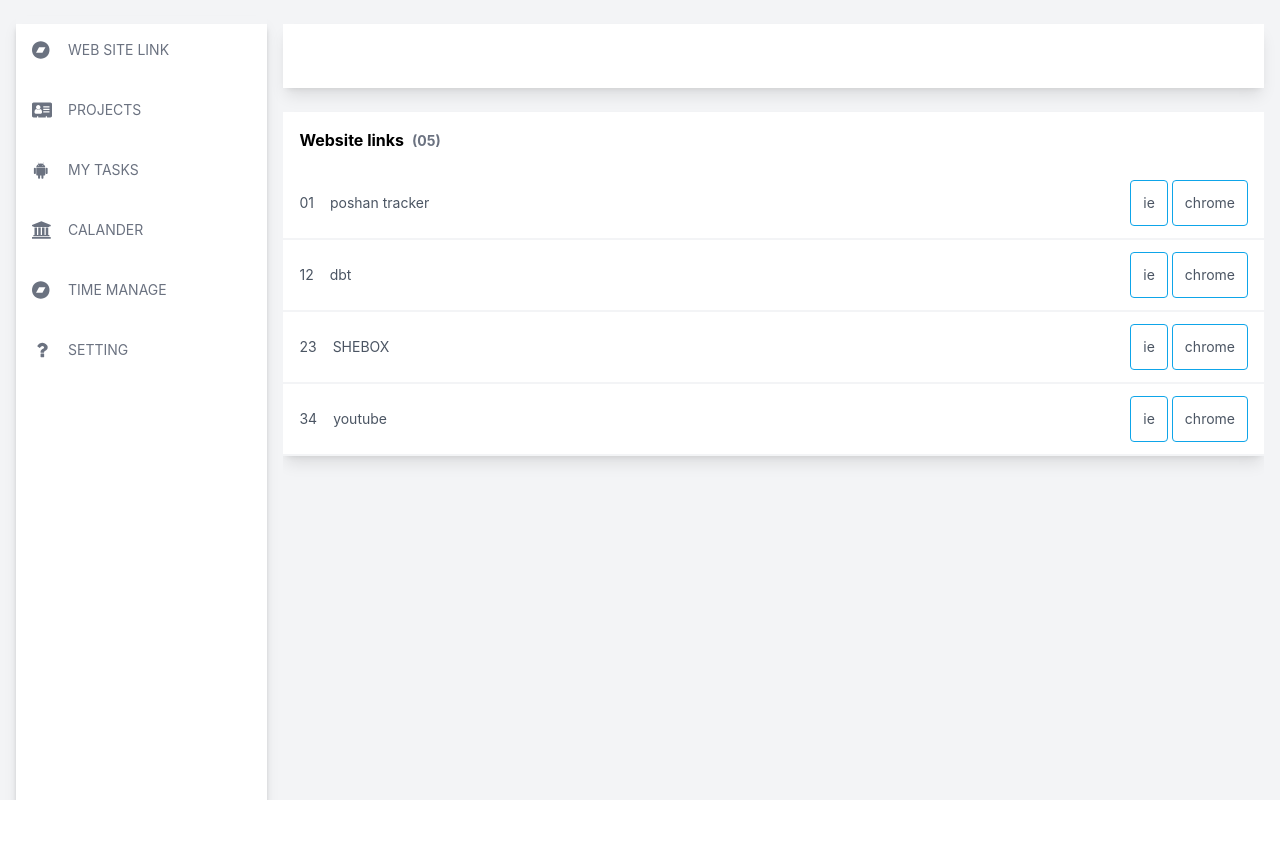
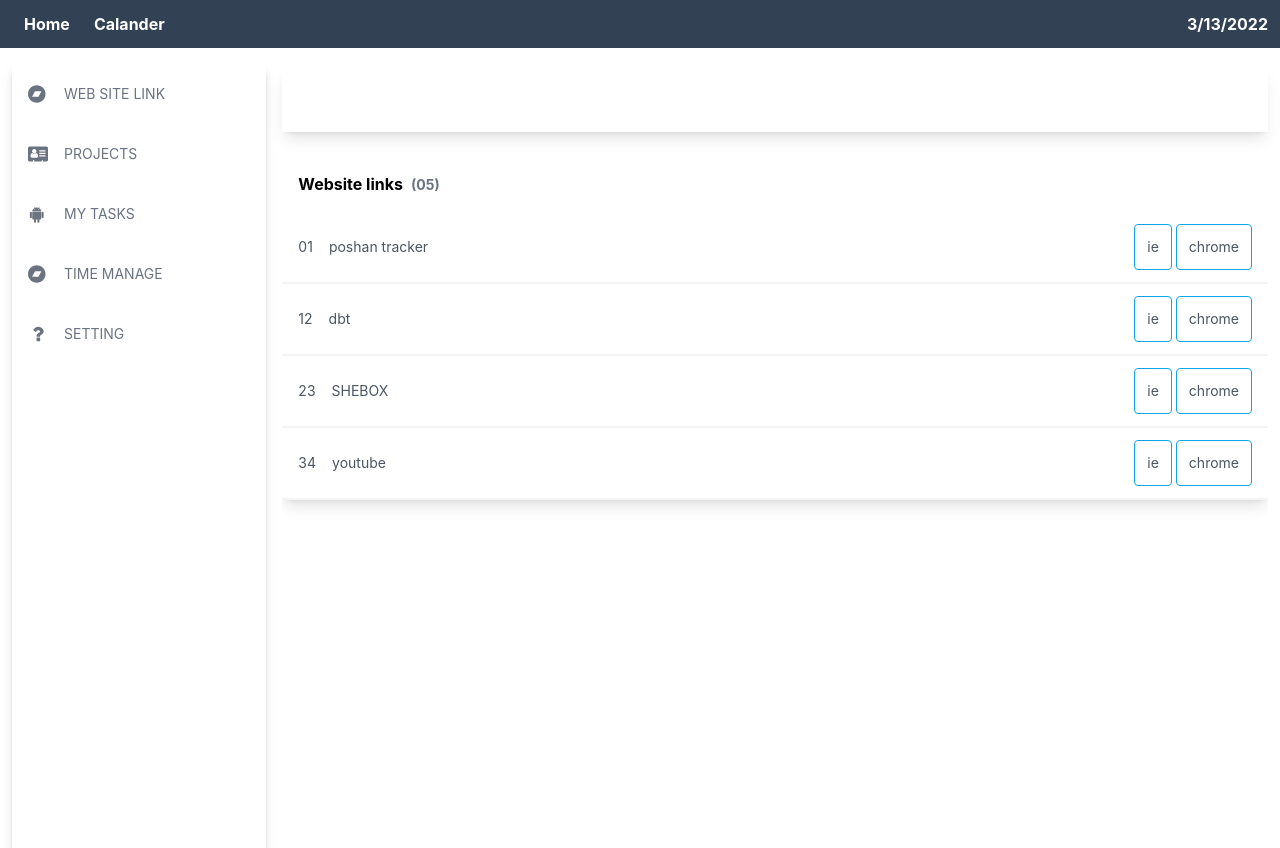
Before and after one commit to 4mit/linkify, a Next.js app: page / in a window 1280 px wide. Before the commit the page ends 800 px from the top, so only its background shows below. Built offline with nearby package versions, Linux system fonts and the light colour scheme.

Commit message:
theme improvements
theme improvements

```diff
--- a/package.json
+++ b/package.json
@@ -10,8 +10,10 @@
   },
   "dependencies": {
     "@svgr/webpack": "5.5.0",
+    "moment": "^2.29.1",
     "next": "12.1.0",
     "react": "17.0.2",
+    "react-big-calendar": "^0.39.3",
     "react-dom": "17.0.2"
   },
   "devDependencies": {
--- a/pages/_app.js
+++ b/pages/_app.js
@@ -1,7 +1,12 @@
-import '../styles/globals.css'
+import "../styles/globals.css";
+import Layout from "./components/layout";
 
 function MyApp({ Component, pageProps }) {
-  return <Component {...pageProps} />
+  return (
+    <Layout>
+      <Component {...pageProps} />
+    </Layout>
+  );
 }
 
-export default MyApp
+export default MyApp;
--- /dev/null
+++ b/pages/calander.js
@@ -0,0 +1,10 @@
+import MyCalander from "./components/calander/index";
+function Calander() {
+  return (
+    <div>
+      <MyCalander />
+    </div>
+  );
+}
+
+export default Calander;
--- /dev/null
+++ b/pages/components/appbar/index.js
@@ -0,0 +1,37 @@
+import { useEffect, useState } from "react";
+const AppBar = () => {
+  const [date, setDate] = useState(new Date());
+
+  useEffect(() => {
+    let ref = setInterval(() => {
+      setDate(new Date());
+    }, 1000);
+
+    return () => {
+      clearInterval(ref);
+    };
+  }, []);
+  return (
+    <header class="w-full shadow-lg bg-white dark:bg-gray-700 items-center h-16 z-40">
+      <div class="relative z-20 flex flex-col justify-center h-full px-3 mx-auto flex-center">
+        <div class="relative items-center pl-1 flex w-full lg:max-w-68 sm:pr-2 sm:ml-0">
+          <div class="container relative left-0 z-50 flex w-3/4 h-auto h-full"></div>
+          <div class="relative p-1 flex items-center justify-end w-1/4 ml-5 mr-4 sm:mr-0 sm:right-auto">
+            <div className="mr-3 text-white"></div>
+            <div className="text-white">
+              <span>
+                {date.toLocaleString("en-US", {
+                  hour: "numeric",
+                  minute: "numeric",
+                  hour12: true,
+                })}
+              </span>
+            </div>
+          </div>
+        </div>
+      </div>
+    </header>
+  );
+};
+
+export default AppBar;
--- /dev/null
+++ b/pages/components/calander/index.js
@@ -0,0 +1,18 @@
+import "react-big-calendar/lib/css/react-big-calendar.css";
+import { Calendar, momentLocalizer } from "react-big-calendar";
+import moment from "moment";
+const localizer = momentLocalizer(moment);
+
+const MyCalander = () => {
+  return (
+    <Calendar
+      className="  p-5 h-screen"
+      localizer={localizer}
+      startAccessor="start"
+      endAccessor="end"
+      style={{ height: 500 }}
+    />
+  );
+};
+
+export default MyCalander;
--- a/pages/components/dashboard/index.js
+++ b/pages/components/dashboard/index.js
@@ -1,49 +1,19 @@
 import { useEffect, useState } from "react";
 import VibhagLink from "../links/index";
 import Nav from "../nav/index";
+import AppBar from "../appbar";
 
 const Dashboard = () => {
-  const [date, setDate] = useState(new Date());
-
-  useEffect(() => {
-    let ref = setInterval(() => {
-      setDate(new Date());
-    }, 1000);
-
-    return () => {
-      clearInterval(ref);
-    };
-  }, []);
   return (
-    <main class="bg-gray-100 dark:bg-gray-800  h-screen overflow-hidden relative">
-      <div class="flex items-start justify-between">
-        <div class="h-screen hidden lg:block my-4 ml-4 shadow-lg relative w-80">
-          <div class="bg-white h-full  dark:bg-gray-700 shadow-md">
+    <div class=" dark:bg-gray-800  h-screen overflow-hidden relative">
+      <div class="flex items-start justify-between p-3">
+        <div class="h-screen hidden lg:block shadow-lg relative w-80 ">
+          <div class="bg-white h-full  dark:bg-gray-700 shadow-md rounded">
             <Nav />
           </div>
         </div>
-        <div class="flex flex-col w-full pl-0 md:p-4 md:space-y-4">
-          <header class="w-full shadow-lg bg-white dark:bg-gray-700 items-center h-16 z-40 mt-2">
-            <div class="relative z-20 flex flex-col justify-center h-full px-3 mx-auto flex-center">
-              <div class="relative items-center pl-1 flex w-full lg:max-w-68 sm:pr-2 sm:ml-0">
-                <div class="container relative left-0 z-50 flex w-3/4 h-auto h-full"></div>
-                <div class="relative p-1 flex items-center justify-end w-1/4 ml-5 mr-4 sm:mr-0 sm:right-auto">
-                  <div className="mr-3 text-white">
-                    {date.toLocaleDateString()}
-                  </div>
-                  <div className="text-white">
-                    <span>
-                      {date.toLocaleString("en-US", {
-                        hour: "numeric",
-                        minute: "numeric",
-                        hour12: true,
-                      })}
-                    </span>
-                  </div>
-                </div>
-              </div>
-            </div>
-          </header>
+        <div class="flex flex-col w-full pl-0 md:pl-4 md:pt-2 md:space-y-4">
+          <AppBar />
           <div class="overflow-auto h-screen pb-24 pt-2">
             <div class="flex flex-col flex-wrap sm:flex-row ">
               <div class="w-full">
@@ -64,7 +34,7 @@ const Dashboard = () => {
           </div>
         </div>
       </div>
-    </main>
+    </div>
   );
 };
 
--- /dev/null
+++ b/pages/components/header/index.js
@@ -0,0 +1,27 @@
+const TopNav = () => {
+  return (
+    <nav class="flex align-center space-x-4  bg-slate-700 text-white p-3">
+      <div className="grow">
+        <a
+          href="/"
+          class="font-bold px-3 py-2 text-white rounded-lg hover:bg-slate-100 hover:text-slate-900"
+        >
+          Home
+        </a>
+
+        <a
+          href="/calander"
+          class="font-bold px-3 py-2 text-white rounded-lg hover:bg-slate-100 hover:text-slate-900"
+        >
+          Calander
+        </a>
+      </div>
+
+      <button className="font-bold justify-end">
+        {new Date().toLocaleDateString()}
+      </button>
+    </nav>
+  );
+};
+
+export default TopNav;
--- /dev/null
+++ b/pages/components/layout.js
@@ -0,0 +1,9 @@
+import TopNav from "./header/index";
+export default function Layout({ children }) {
+  return (
+    <>
+      <TopNav />
+      <main>{children}</main>
+    </>
+  );
+}
--- a/pages/components/nav/index.js
+++ b/pages/components/nav/index.js
@@ -22,10 +22,6 @@ const navConfig = [
     icon: <TasksIcon />,
   },
   {
-    title: "Calander",
-    icon: <CalanderIcon />,
-  },
-  {
     title: "Time Manage",
     icon: <NavigateIcon />,
   },
@@ -43,8 +39,8 @@ const Nav = () => {
           return (
             <a
               key={i}
-              class="w-full font-thin uppercase text-gray-500 dark:text-gray-200 flex items-center p-4 my-2 transition-colors duration-200 justify-start hover:text-blue-500"
-              href="/"
+              class="cursor-pointer w-full font-thin uppercase text-gray-500 dark:text-gray-200 flex items-center p-4 my-2 transition-colors duration-200 justify-start hover:text-blue-500"
+              href={n.link}
             >
               <span class="text-left">{n.icon}</span>
               <span class="mx-4 text-sm font-normal">{n.title}</span>
--- a/pages/index.js
+++ b/pages/index.js
@@ -1,6 +1,6 @@
 import Head from "next/head";
 import Dashboard from "./components/dashboard/index";
-
+import TopNav from "./components/header/index";
 export default function Home() {
   return (
     <div>
@@ -13,11 +13,7 @@ export default function Home() {
         />
         <link rel="icon" href="/favicon.ico" />
       </Head>
-
-      <main>
-        <Dashboard />
-      </main>
-
+      <Dashboard />
       <footer></footer>
     </div>
   );
```
Also changed, not shown: 1 other file (tests, documents, lock files or other folders).
